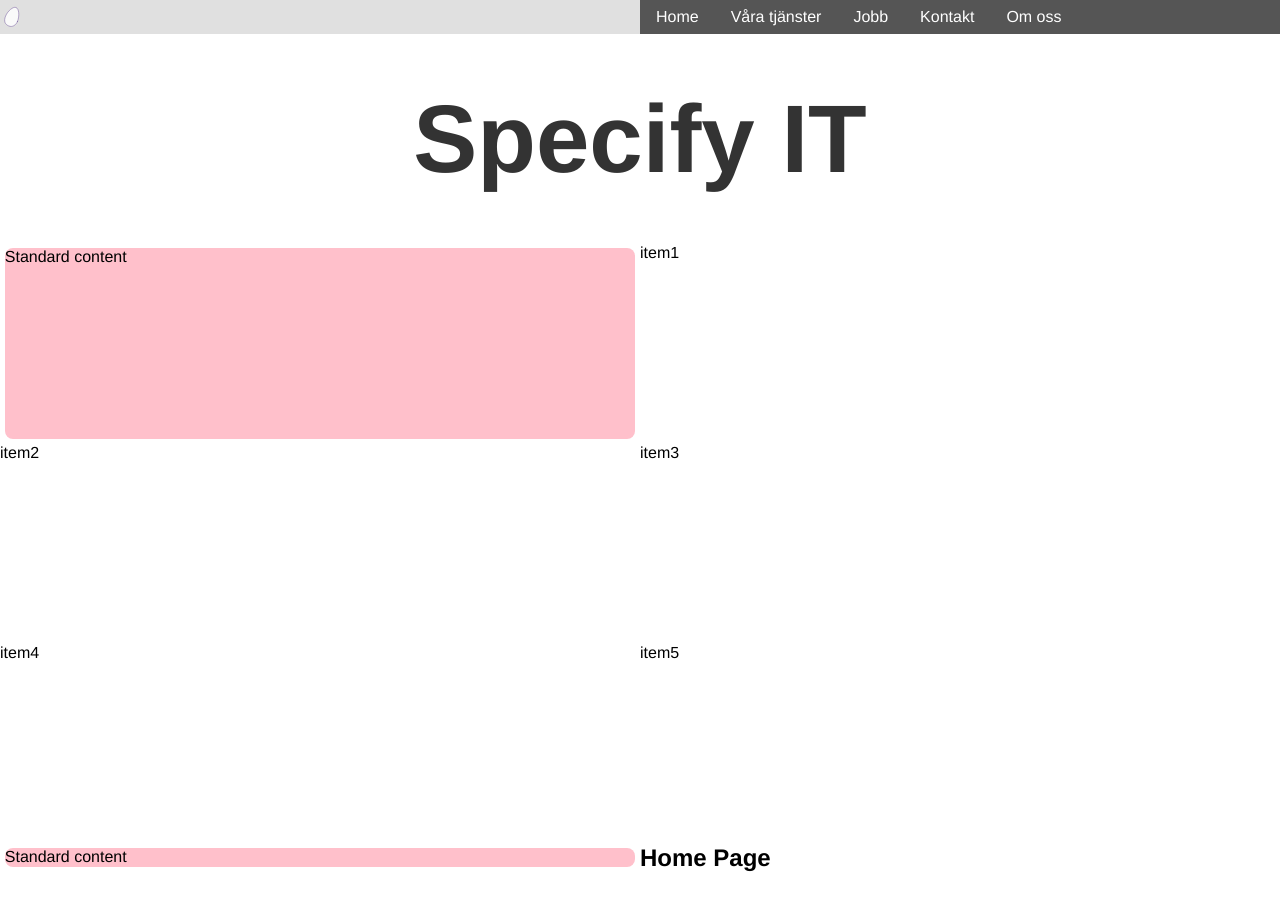
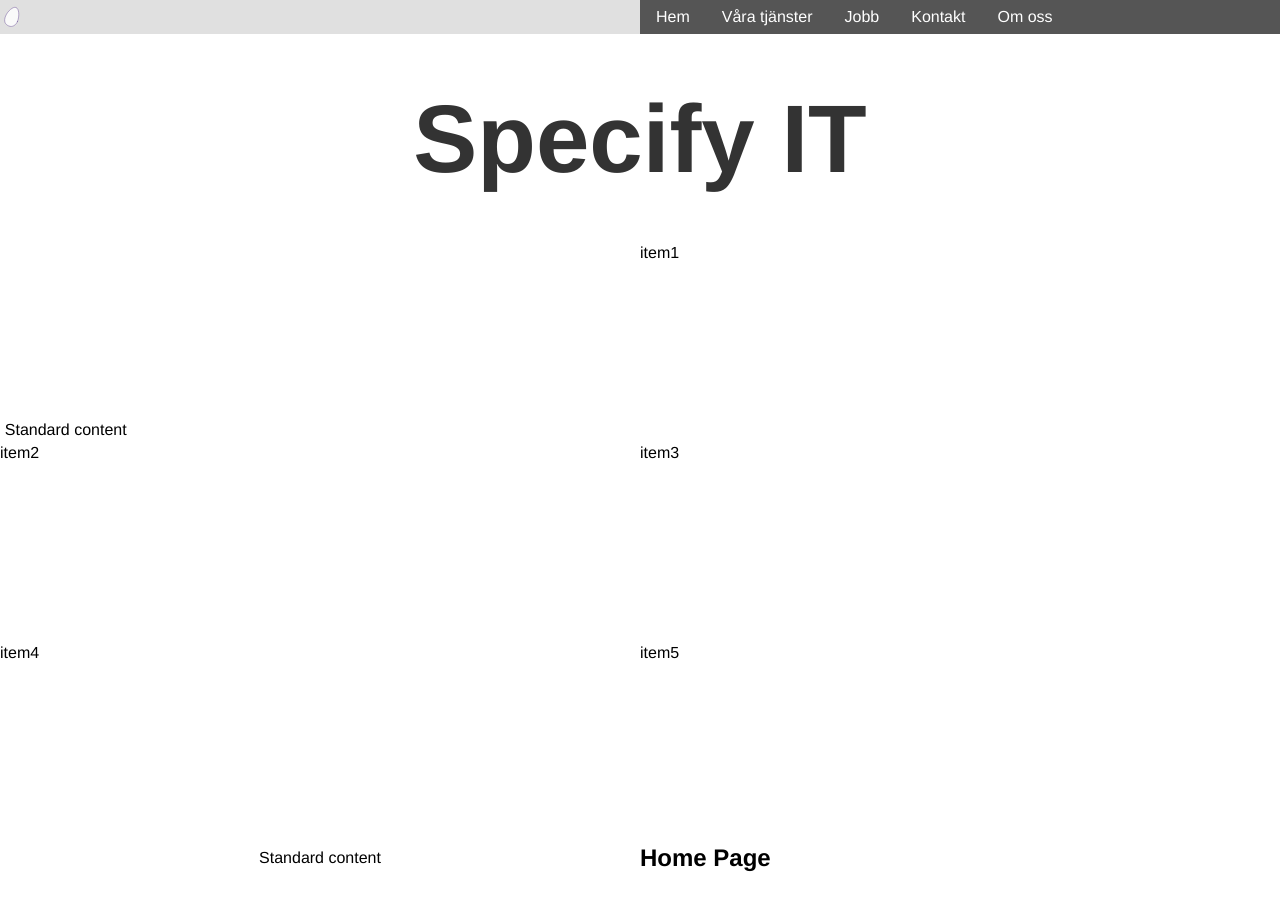
Before and after one commit to Specify-IT/homepage, a React (Create React App) app in the folder homepage/: page /homepage/home in a window 1280 px wide. Shown: the top 910 px of the page. Built offline with nearby package versions, Linux system fonts and the light colour scheme.

Commit message:
Refactoring out base container to use in the grid layout

```diff
--- /dev/null
+++ b/homepage/src/base-styled-components/BaseContainer.tsx
@@ -0,0 +1,41 @@
+import styled, { css } from "styled-components";
+
+export type JustifyContentType = "left" | "center" | "right";
+export type AlignItemsType = "start" | "center" | "end";
+
+export type BaseContainerProps = {
+  feather: boolean;
+  horizontal: JustifyContentType;
+  vertical: AlignItemsType;
+};
+
+export const BaseContainer = styled.div<BaseContainerProps>`
+  position: relative;
+  margin: 0.3rem;
+  border-radius: 0.5rem;
+
+  display: flex;
+  justify-content: ${props => props.horizontal};
+  align-items: ${props => props.vertical};
+
+  ${(props) => {
+    if (props.feather) {
+      return css`
+        position: relative;
+        display: inline-block;
+        color: white;
+        &:after {
+          content: "";
+          position: absolute;
+          display: block;
+          top: 0;
+          left: 0;
+          width: 100%;
+          height: 100%;
+          border-collapse: separate;
+          box-shadow: inset 0 0 10px 10px;
+        };
+      `;
+    }
+  }};
+`;
--- a/homepage/src/components/Hero.tsx
+++ b/homepage/src/components/Hero.tsx
@@ -1,65 +1,18 @@
-import styled, { css } from "styled-components";
+import styled from "styled-components";
 import media from "../layout/media";
+import { AlignItemsType, BaseContainer, JustifyContentType } from "../base-styled-components/BaseContainer";
 
-type ContainerProps = {
-  feather: boolean;
-};
-
-const Container = styled.div<ContainerProps>`
-  margin: 0.3rem;
-  border-radius: 0.5rem;
+const HeroContainer = styled(BaseContainer)`
   grid-column: 1 / 3;
-
-  display: flex;
-  justify-content: center;
-  align-items: center;
-
-  ${(props) => {
-    if (props.feather) {
-      return css`
-        position: relative;
-        display: inline-block;
-        color: white;
-        &:after {
-          content: "";
-          position: absolute;
-          display: block;
-          top: 0;
-          left: 0;
-          width: 100%;
-          height: 100%;
-          border-collapse: separate;
-          box-shadow: inset 0 0 10px 10px;
-        };
-      `;
-    }
-  }};
-
   height: 300px;
-
-  ${media.xxl`
-
-  `};
 
   ${media.xl`
     height: 200px
   `};
 
-  ${media.lg`
-
-  `};
-
   ${media.md`
     grid-column: 1 / 1;
     height: 150px;
-  `};
-
-  ${media.sm`
-
-  `};
-
-  ${media.xs`
-
   `};
 `;
 
@@ -82,16 +35,18 @@ const HeroText = styled.span`
 
 type HeroProps = {
   image?: string;
+  text?: string;
   feather?: boolean;
-  text?: string;
+  horizontal?: JustifyContentType;
+  vertical?: AlignItemsType;
 };
 
-const Hero = ({image, feather = false, text}: HeroProps) => {
+const Hero = ({image, text, feather = false, horizontal = "center", vertical = "center"}: HeroProps) => {
   return (
-    <Container feather={feather}>
+    <HeroContainer feather={feather} horizontal={horizontal} vertical={vertical}>
       <HeroText>{text}</HeroText>
       {image && <img src={image} alt="hero" width="100%" height="100%" />}
-    </Container>
+    </HeroContainer>
   );
 };
 
--- a/homepage/src/components/Standard.tsx
+++ b/homepage/src/components/Standard.tsx
@@ -1,18 +1,15 @@
 import { ReactNode } from "react";
-import styled from "styled-components";
-
-const Container = styled.div`
-  margin: 0.3rem;
-  border-radius: 0.5rem;
-  background-color: pink;
-`;
+import { AlignItemsType, BaseContainer, JustifyContentType } from "../base-styled-components/BaseContainer";
 
 type StandardProps = {
   children?: ReactNode;
+  horizontal?: JustifyContentType;
+  vertical?: AlignItemsType;
+  feather?: boolean;
 };
 
-const Standard = ({children}: StandardProps) => {
-  return <Container>{children}</Container>
+const Standard = ({children, horizontal = "center", vertical = "center", feather = false}: StandardProps) => {
+  return <BaseContainer horizontal={horizontal} vertical={vertical} feather={feather}>{children}</BaseContainer>
 };
 
 export default Standard;
--- a/homepage/src/layout/MenuItems.tsx
+++ b/homepage/src/layout/MenuItems.tsx
@@ -73,7 +73,7 @@ type MenuItemsProps = {
 const MenuItems = ({isMobile = false, active = true, menuItemClicked = () => {}}: MenuItemsProps) => {
   return (
     <Links isMobile={isMobile} active={active}>
-      <LinksItem isMobile={isMobile}><MenuLink isMobile={isMobile} to='home' onClick={() => menuItemClicked()}>Home</MenuLink></LinksItem>
+      <LinksItem isMobile={isMobile}><MenuLink isMobile={isMobile} to='home' onClick={() => menuItemClicked()}>Hem</MenuLink></LinksItem>
       <LinksItem isMobile={isMobile}><MenuLink isMobile={isMobile} to='services' onClick={() => menuItemClicked()}>Våra tjänster</MenuLink></LinksItem>
       <LinksItem isMobile={isMobile}><MenuLink isMobile={isMobile} to='work' onClick={() => menuItemClicked()}>Jobb</MenuLink></LinksItem>
       <LinksItem isMobile={isMobile}><MenuLink isMobile={isMobile} to='contact' onClick={() => menuItemClicked()}>Kontakt</MenuLink></LinksItem>
--- a/homepage/src/pages/Home.tsx
+++ b/homepage/src/pages/Home.tsx
@@ -2,8 +2,6 @@ import styled from 'styled-components';
 import media from '../layout/media';
 import Standard from '../components/Standard';
 import Hero from '../components/Hero';
-import Background1 from "../assets/images/background.png";
-import Background2 from "../assets/images/butterfly.svg";
 
 const Item = styled.div`
   height: 200px;
@@ -21,9 +19,8 @@ const Container = styled.div`
 const Home = () => {
   return (
     <Container>
-      {/* <Hero image={Background1} feather={true} text='Specify IT'></Hero> */}
-      <Hero feather={true} text='Specify IT'></Hero>
-      <Standard>Standard content</Standard>
+      <Hero text='Specify IT'></Hero>
+      <Standard horizontal='left' vertical='end' >Standard content</Standard>
       <Item>item1</Item>
       <Item>item2</Item>
       <Item>item3</Item>
```
